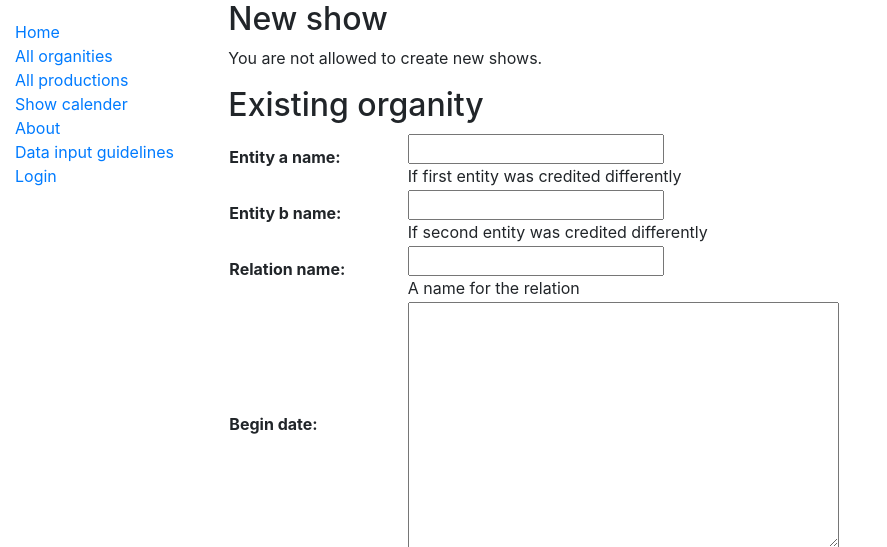
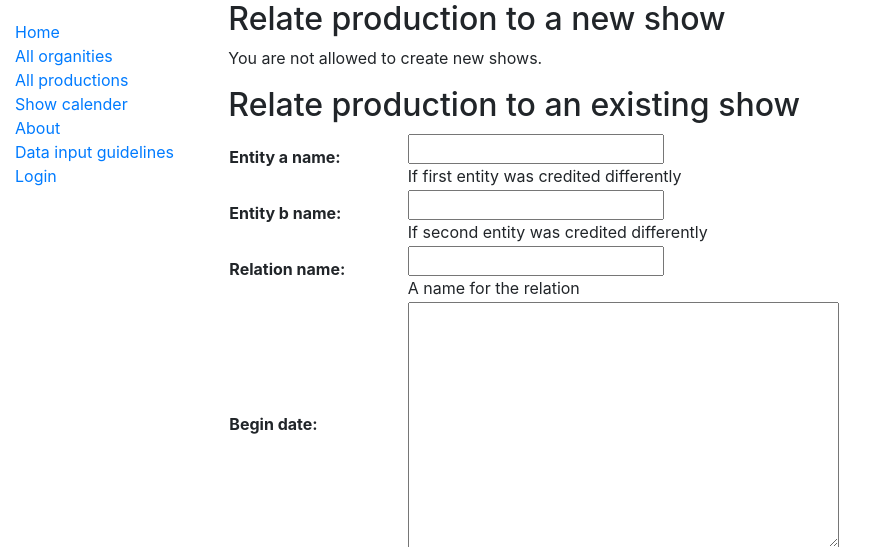
Before and after one commit to ruettet/StageBrainz, a Django app: page /catalog/production_show/create/1 in a window 1280 px wide. Shown: the top 547 px of the page, without its empty margins (0-887 px from the left). Run offline with Django 3.2, Linux system fonts and the light colour scheme; tables that the repository leaves empty hold one stand-in row (values such as "Sample post"); some libraries are stand-ins or nearby versions.

Commit message:
some minor improvements in viewing data

```diff
--- a/catalog/templates/catalog/entityproduction_list.html
+++ b/catalog/templates/catalog/entityproduction_list.html
@@ -6,7 +6,7 @@
   <ul>
     {% for production in entityproduction_list %}
       <li>
-        <a href="{{ production.get_absolute_url }}">{{ production.name }}</a> ({{production.name}})
+        <a href="{{ production.get_absolute_url }}">{{ production.name }}</a> ({{production.disambiguation}}, {{production.season}})
       </li>
     {% endfor %}
   </ul>
--- a/catalog/templates/catalog/relationproductionorganity_form.html
+++ b/catalog/templates/catalog/relationproductionorganity_form.html
@@ -1,13 +1,13 @@
 {% extends "base_generic.html" %}
 
 {% block content %}
-<h2>New organity</h2>
+<h2>Relate production to a new organity</h2>
   {% if perms.catalog.can_add_entity_organity %}
     <p>- <a target="_blank" href="{% url 'organity_create' %}">Create organity</a></p>
   {% else %}
     <p>You are not allowed to create new organities.</p>
   {% endif %}
-<h2>Existing organity</h2>
+<h2>Relate production to an existing organity</h2>
   <form action="" method="post">
     {% csrf_token %}
     <table>
--- a/catalog/templates/catalog/relationshowproduction_form.html
+++ b/catalog/templates/catalog/relationshowproduction_form.html
@@ -1,13 +1,13 @@
 {% extends "base_generic.html" %}
 
 {% block content %}
-<h2>New show</h2>
+<h2>Relate production to a new show</h2>
   {% if perms.catalog.can_add_entity_show %}
     <p>- <a target="_blank" href="{% url 'show_create' %}">Create show</a></p>
   {% else %}
     <p>You are not allowed to create new shows.</p>
   {% endif %}
-<h2>Existing organity</h2>
+<h2>Relate production to an existing show</h2>
   <form action="" method="post">
     {% csrf_token %}
     <table>
```
